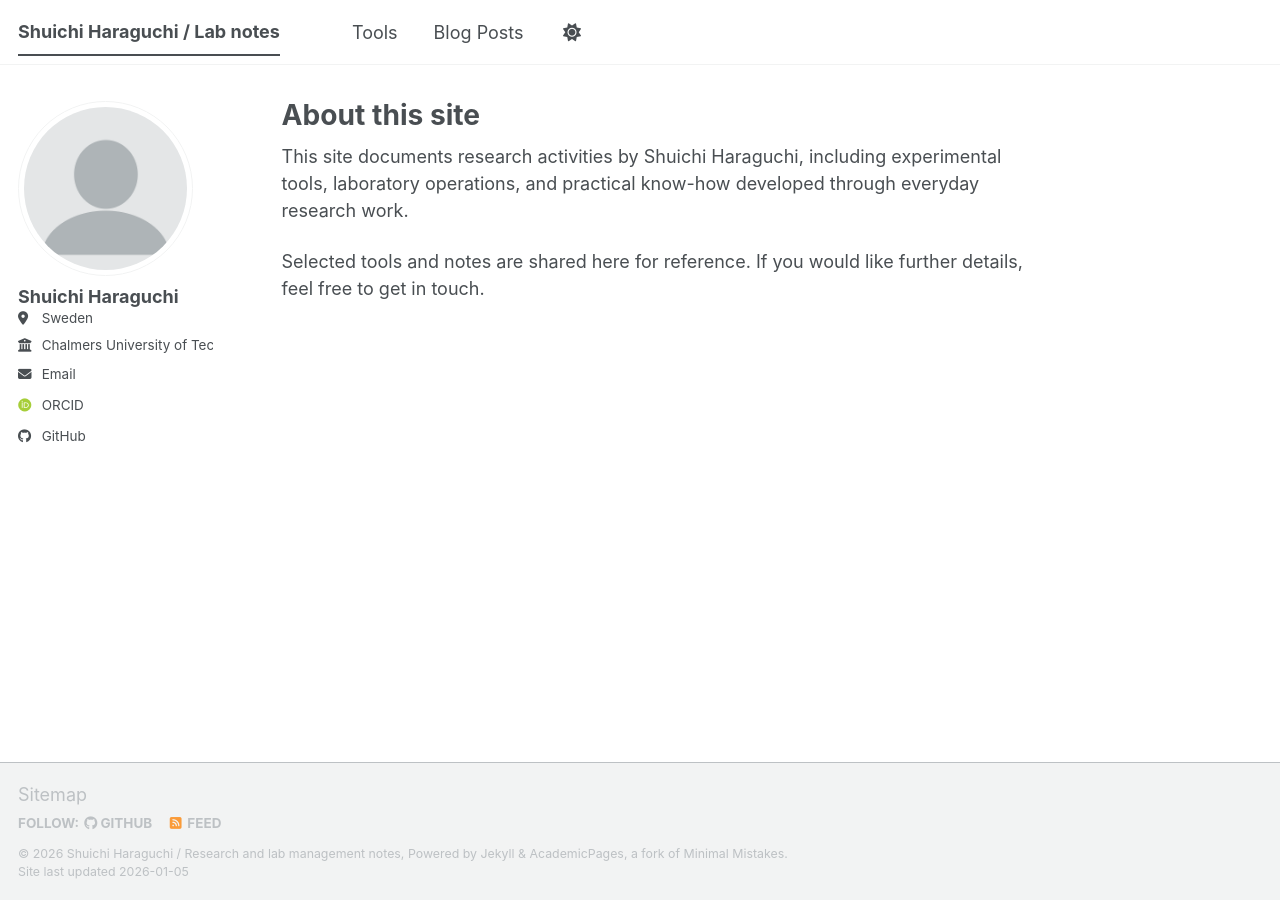
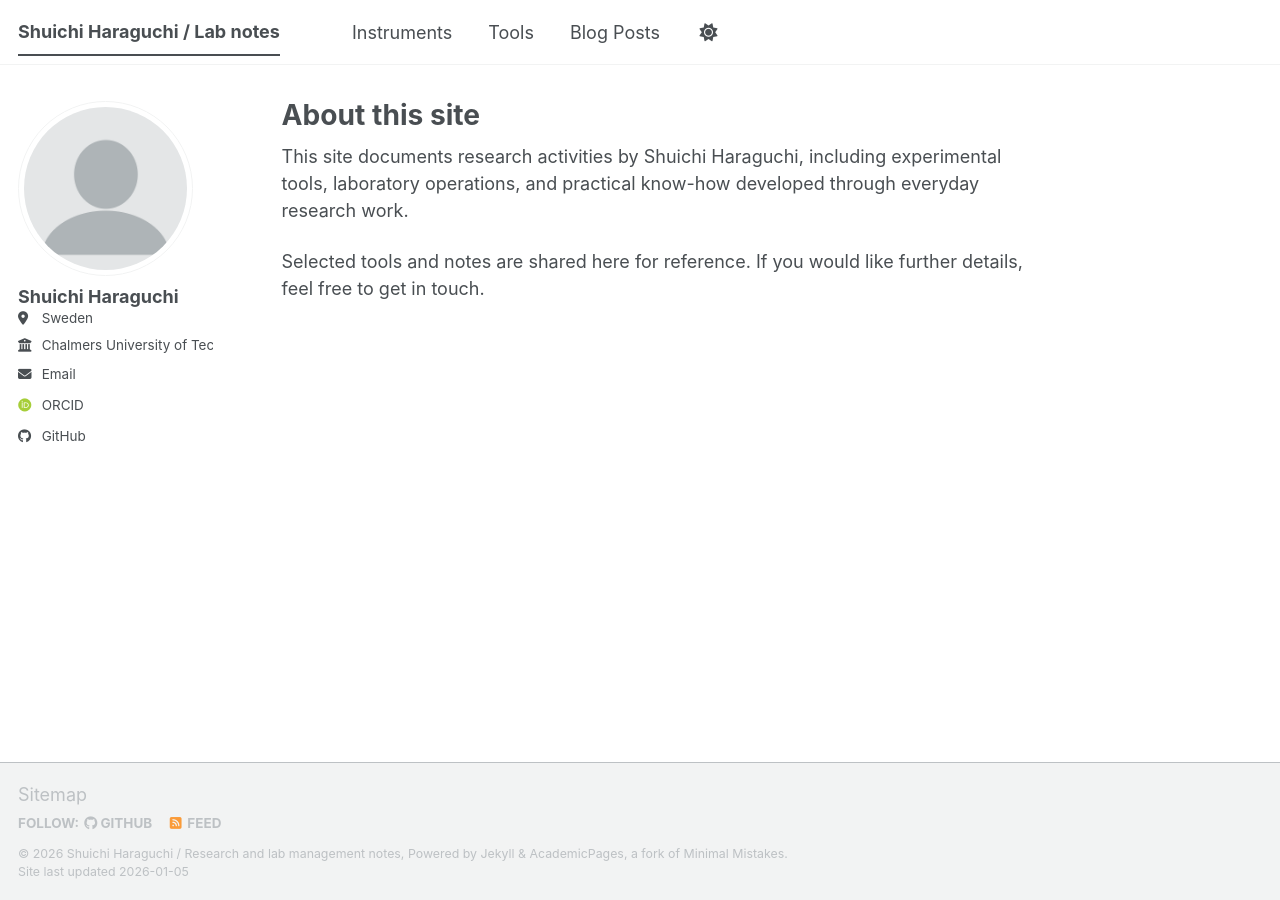
Before and after one commit to shuichi-h/academic-site, a Jekyll site: the page built from _pages/about.md, in a window 1280 px wide. Built offline with Jekyll 4.4.1, drawn with Linux system fonts in a browser that asks for light colours; some web fonts are replaced; a script bundle is joined from its source files by our own code; library files that are not in the unit come from our copies.

Commit message:
Add 'Instruments' to navigation menu

```diff
--- a/_data/navigation.yml
+++ b/_data/navigation.yml
@@ -9,6 +9,9 @@
 
 main:
 
+  - title: "Instruments"
+    url: /instruments/
+
   - title: "Tools"
     url: /tools/
 
```
